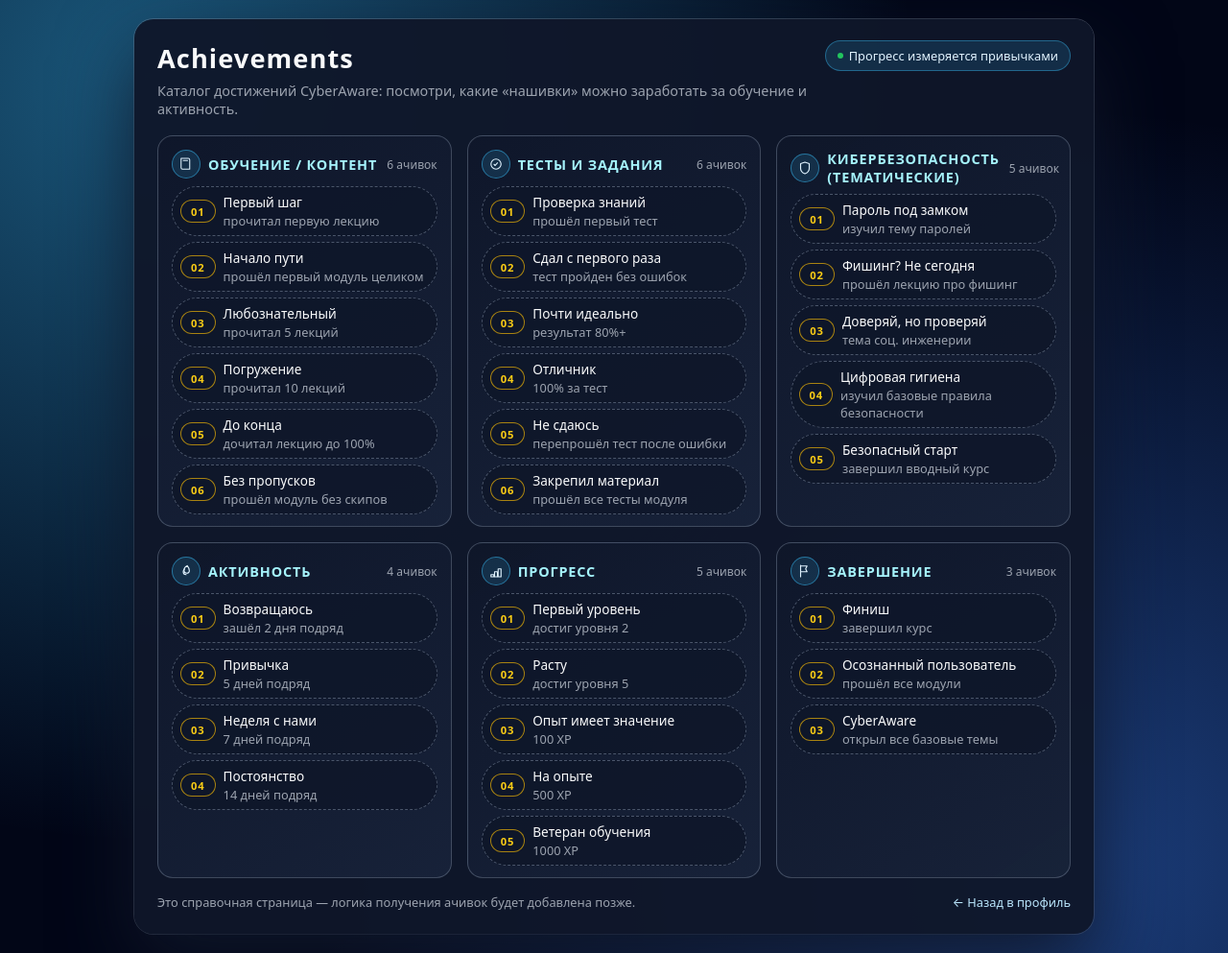
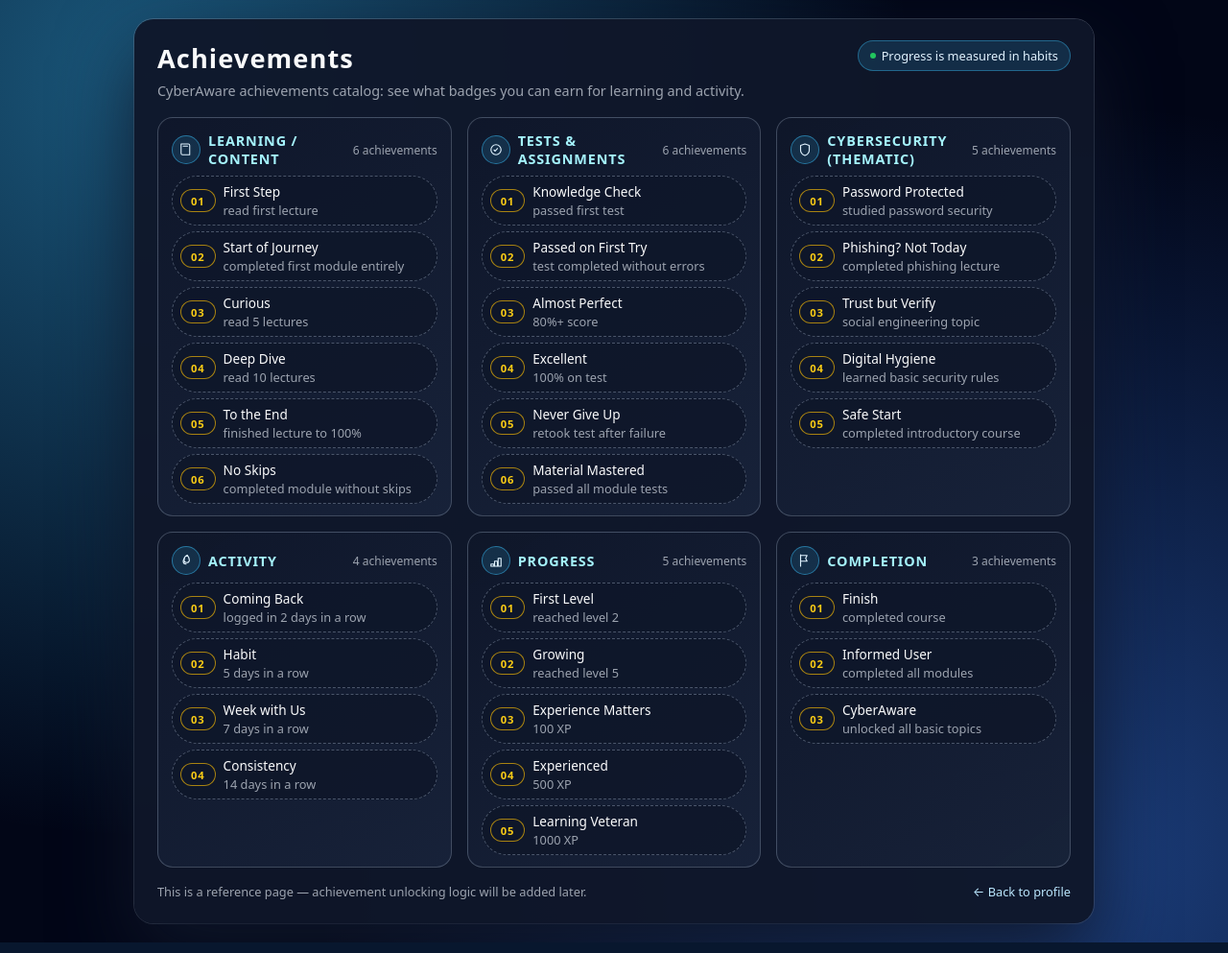
Before and after one commit to PlayErsGames666/CyberAware, a Django app: page /achievements/ in a window 1280 px wide. Shown: the whole page at 96% size. Run offline with Django 5.2, Linux system fonts and the light colour scheme.

Commit message:
update achievements lang into eng.

```diff
--- a/myworld/cyberaware/members/templates/achievements.html
+++ b/myworld/cyberaware/members/templates/achievements.html
@@ -1,5 +1,5 @@
 <!DOCTYPE html>
-<html lang="ru">
+<html lang="en">
 <head>
     <meta charset="UTF-8">
     <title>CyberAware – Achievements</title>
@@ -238,11 +238,11 @@
     <header class="page-header">
         <div class="page-title-block">
             <h1>Achievements</h1>
-            <p>Каталог достижений CyberAware: посмотри, какие «нашивки» можно заработать за обучение и активность.</p>
+            <p>CyberAware achievements catalog: see what badges you can earn for learning and activity.</p>
         </div>
         <div class="page-badge">
             <span class="page-badge-dot"></span>
-            <span>Прогресс измеряется привычками</span>
+            <span>Progress is measured in habits</span>
         </div>
     </header>
 
@@ -301,7 +301,7 @@
                         <div class="category-title">{{ category.title }}</div>
                     </div>
                     <div class="category-meta">
-                        {{ category.items|length }} ачивок
+                        {{ category.items|length }} achievements
                     </div>
                 </div>
 
@@ -323,8 +323,8 @@
     </section>
 
     <footer class="page-footer">
-        <span>Это справочная страница — логика получения ачивок будет добавлена позже.</span>
-        <a href="{% url 'profile' %}">← Назад в профиль</a>
+        <span>This is a reference page — achievement unlocking logic will be added later.</span>
+        <a href="{% url 'profile' %}">← Back to profile</a>
     </footer>
 </div>
 </body>
--- a/myworld/cyberaware/members/views.py
+++ b/myworld/cyberaware/members/views.py
@@ -1344,73 +1344,73 @@ def achievements_view(request):
     categories = [
         {
             "id": "learning",
-            "title": "Обучение / Контент",
+            "title": "Learning / Content",
             "icon": "book",
             "items": [
-                {"code": "first_step", "title": "Первый шаг", "description": "прочитал первую лекцию"},
-                {"code": "start_of_journey", "title": "Начало пути", "description": "прошёл первый модуль целиком"},
-                {"code": "curious", "title": "Любознательный", "description": "прочитал 5 лекций"},
-                {"code": "deep_dive", "title": "Погружение", "description": "прочитал 10 лекций"},
-                {"code": "to_the_end", "title": "До конца", "description": "дочитал лекцию до 100%"},
-                {"code": "no_skips", "title": "Без пропусков", "description": "прошёл модуль без скипов"},
+                {"code": "first_step", "title": "First Step", "description": "read first lecture"},
+                {"code": "start_of_journey", "title": "Start of Journey", "description": "completed first module entirely"},
+                {"code": "curious", "title": "Curious", "description": "read 5 lectures"},
+                {"code": "deep_dive", "title": "Deep Dive", "description": "read 10 lectures"},
+                {"code": "to_the_end", "title": "To the End", "description": "finished lecture to 100%"},
+                {"code": "no_skips", "title": "No Skips", "description": "completed module without skips"},
             ],
         },
         {
             "id": "tests",
-            "title": "Тесты и задания",
+            "title": "Tests & Assignments",
             "icon": "check",
             "items": [
-                {"code": "first_quiz", "title": "Проверка знаний", "description": "прошёл первый тест"},
-                {"code": "no_mistakes", "title": "Сдал с первого раза", "description": "тест пройден без ошибок"},
-                {"code": "almost_perfect", "title": "Почти идеально", "description": "результат 80%+"},
-                {"code": "excellent", "title": "Отличник", "description": "100% за тест"},
-                {"code": "dont_give_up", "title": "Не сдаюсь", "description": "перепрошёл тест после ошибки"},
-                {"code": "all_quizzes", "title": "Закрепил материал", "description": "прошёл все тесты модуля"},
+                {"code": "first_quiz", "title": "Knowledge Check", "description": "passed first test"},
+                {"code": "no_mistakes", "title": "Passed on First Try", "description": "test completed without errors"},
+                {"code": "almost_perfect", "title": "Almost Perfect", "description": "80%+ score"},
+                {"code": "excellent", "title": "Excellent", "description": "100% on test"},
+                {"code": "dont_give_up", "title": "Never Give Up", "description": "retook test after failure"},
+                {"code": "all_quizzes", "title": "Material Mastered", "description": "passed all module tests"},
             ],
         },
         {
             "id": "cyber",
-            "title": "Кибербезопасность (тематические)",
+            "title": "Cybersecurity (Thematic)",
             "icon": "shield",
             "items": [
-                {"code": "passwords", "title": "Пароль под замком", "description": "изучил тему паролей"},
-                {"code": "phishing", "title": "Фишинг? Не сегодня", "description": "прошёл лекцию про фишинг"},
-                {"code": "social_engineering", "title": "Доверяй, но проверяй", "description": "тема соц. инженерии"},
-                {"code": "hygiene", "title": "Цифровая гигиена", "description": "изучил базовые правила безопасности"},
-                {"code": "safe_start", "title": "Безопасный старт", "description": "завершил вводный курс"},
+                {"code": "passwords", "title": "Password Protected", "description": "studied password security"},
+                {"code": "phishing", "title": "Phishing? Not Today", "description": "completed phishing lecture"},
+                {"code": "social_engineering", "title": "Trust but Verify", "description": "social engineering topic"},
+                {"code": "hygiene", "title": "Digital Hygiene", "description": "learned basic security rules"},
+                {"code": "safe_start", "title": "Safe Start", "description": "completed introductory course"},
             ],
         },
         {
             "id": "activity",
-            "title": "Активность",
+            "title": "Activity",
             "icon": "flame",
             "items": [
-                {"code": "streak_2", "title": "Возвращаюсь", "description": "зашёл 2 дня подряд"},
-                {"code": "streak_5", "title": "Привычка", "description": "5 дней подряд"},
-                {"code": "streak_7", "title": "Неделя с нами", "description": "7 дней подряд"},
-                {"code": "streak_14", "title": "Постоянство", "description": "14 дней подряд"},
+                {"code": "streak_2", "title": "Coming Back", "description": "logged in 2 days in a row"},
+                {"code": "streak_5", "title": "Habit", "description": "5 days in a row"},
+                {"code": "streak_7", "title": "Week with Us", "description": "7 days in a row"},
+                {"code": "streak_14", "title": "Consistency", "description": "14 days in a row"},
             ],
         },
         {
             "id": "progress",
-            "title": "Прогресс",
+            "title": "Progress",
             "icon": "level",
             "items": [
-                {"code": "level_2", "title": "Первый уровень", "description": "достиг уровня 2"},
-                {"code": "level_5", "title": "Расту", "description": "достиг уровня 5"},
-                {"code": "xp_100", "title": "Опыт имеет значение", "description": "100 XP"},
-                {"code": "xp_500", "title": "На опыте", "description": "500 XP"},
-                {"code": "xp_1000", "title": "Ветеран обучения", "description": "1000 XP"},
+                {"code": "level_2", "title": "First Level", "description": "reached level 2"},
+                {"code": "level_5", "title": "Growing", "description": "reached level 5"},
+                {"code": "xp_100", "title": "Experience Matters", "description": "100 XP"},
+                {"code": "xp_500", "title": "Experienced", "description": "500 XP"},
+                {"code": "xp_1000", "title": "Learning Veteran", "description": "1000 XP"},
             ],
         },
         {
             "id": "completion",
-            "title": "Завершение",
+            "title": "Completion",
             "icon": "flag",
             "items": [
-                {"code": "finish_course", "title": "Финиш", "description": "завершил курс"},
-                {"code": "all_modules", "title": "Осознанный пользователь", "description": "прошёл все модули"},
-                {"code": "cyberaware", "title": "CyberAware", "description": "открыл все базовые темы"},
+                {"code": "finish_course", "title": "Finish", "description": "completed course"},
+                {"code": "all_modules", "title": "Informed User", "description": "completed all modules"},
+                {"code": "cyberaware", "title": "CyberAware", "description": "unlocked all basic topics"},
             ],
         },
     ]
```
